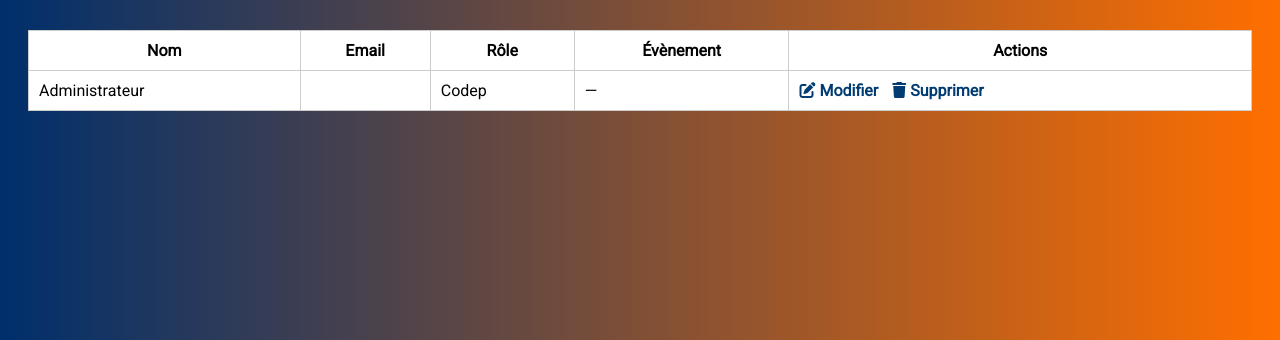
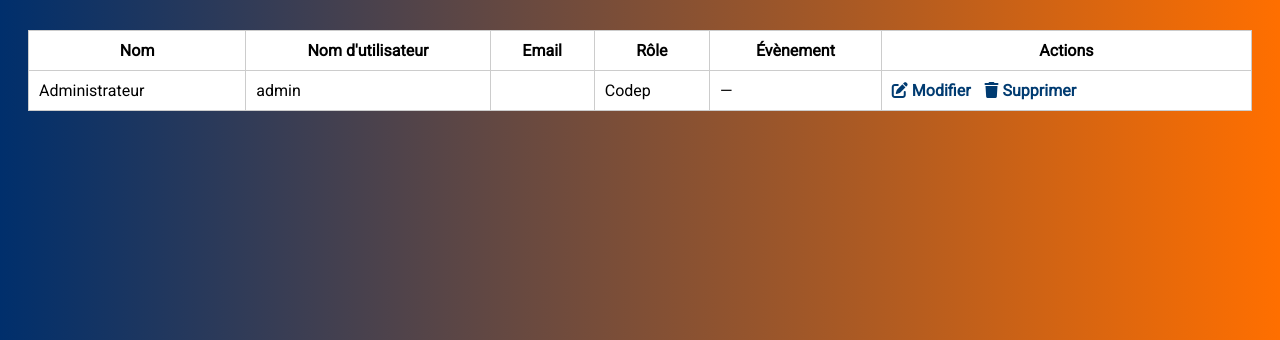
Before and after one commit to protec38/CAI, a Flask app: page /admin/utilisateurs in a window 1280 px wide. Shown: the part 109-449 px from the top of the page. Run offline with Flask 3, Linux system fonts and the light colour scheme; the visitor is signed in with stand-in values (Sample User, id 1); data comes from the database, SQL or seed files in the repository.

Commit message:
Update admin_utilisateurs.html

```diff
--- a/app/templates/admin_utilisateurs.html
+++ b/app/templates/admin_utilisateurs.html
@@ -56,12 +56,6 @@
         .actions a:hover {
             text-decoration: underline;
         }
-
-        .role-label {
-            font-size: 13px;
-            font-weight: bold;
-            color: #555;
-        }
     </style>
 </head>
 <body>
@@ -78,6 +72,7 @@
         <thead>
             <tr>
                 <th>Nom</th>
+                <th>Nom d'utilisateur</th>
                 <th>Email</th>
                 <th>Rôle</th>
                 <th>Évènement</th>
@@ -88,6 +83,7 @@
             {% for u in utilisateurs %}
             <tr>
                 <td>{{ u.nom }}</td>
+                <td>{{ u.nom_utilisateur }}</td>
                 <td>{{ u.email }}</td>
                 <td>{{ u.role | capitalize }}</td>
                 <td>{{ u.evenement.nom if u.evenement else "—" }}</td>
@@ -100,7 +96,7 @@
         </tbody>
     </table>
     {% else %}
-    <p>Aucun utilisateur n’a encore été enregistré pour cet évènement.</p>
+    <p>Aucun utilisateur enregistré pour cet évènement.</p>
     {% endif %}
 </body>
 </html>
```
